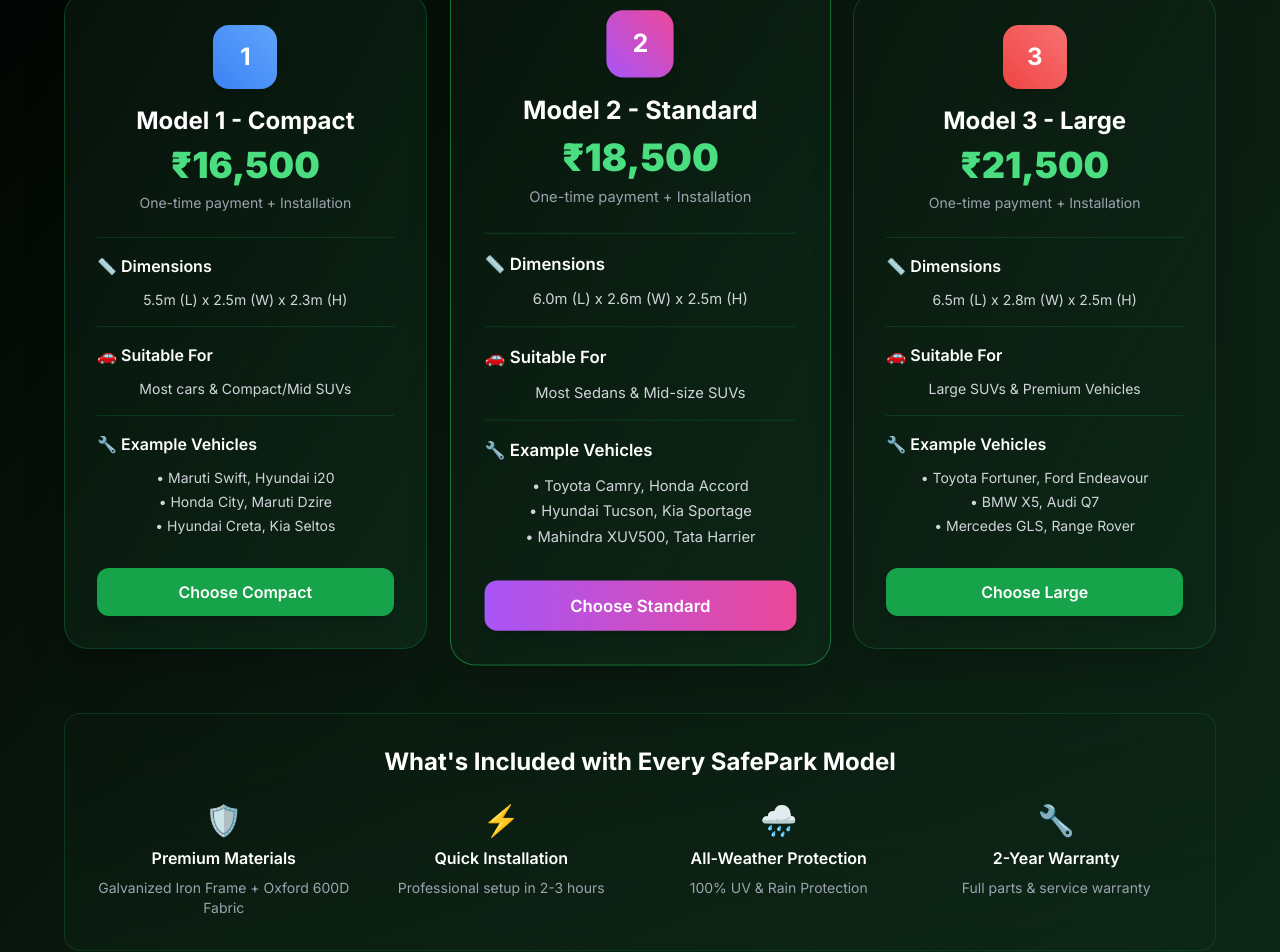
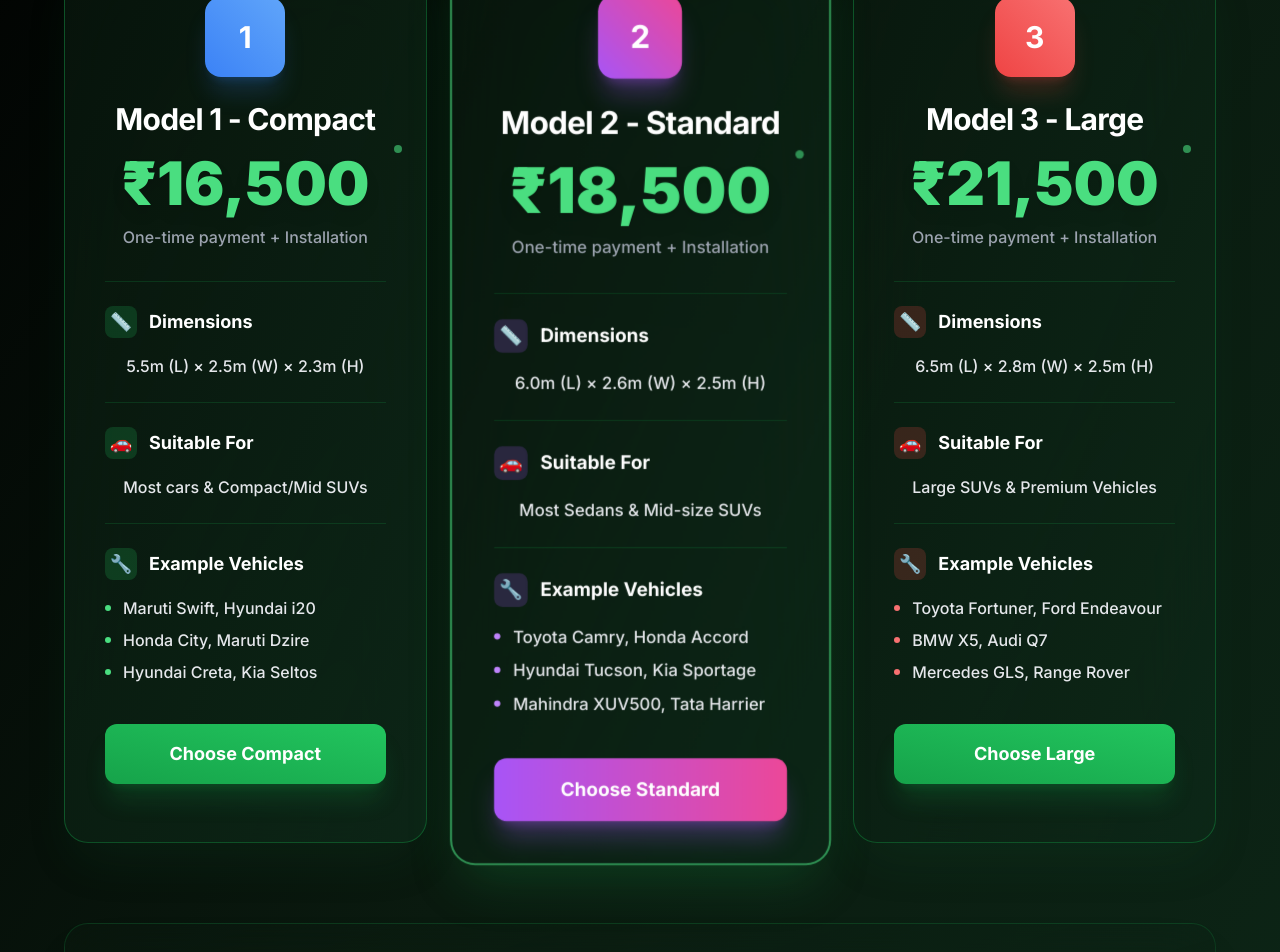
Before and after one commit to skillmates07-stack/safepark-website, a Next.js app: page /pricing in a window 1280 px wide. Shown: the part 420-1372 px from the top of the page. Built offline with nearby package versions, Linux system fonts and the light colour scheme.

Commit message:
Update page.tsx

```diff
--- a/src/app/pricing/page.tsx
+++ b/src/app/pricing/page.tsx
@@ -1,190 +1,210 @@
 export default function PricingPage() {
   return (
-    <main className="pt-[80px] bg-gradient-to-br from-black via-[#0a1a0f] to-[#0d2818] min-h-screen">
-      {/* PRICING SECTION */}
-      <section className="px-8 lg:px-16 py-16">
+    <main className="pt-[56px] bg-gradient-to-br from-black via-[#0a1a0f] to-[#0d2818] min-h-screen">
+      {/* HERO PRICING SECTION */}
+      <section className="px-8 lg:px-16 py-12 -mt-8 z-10 relative">
         <div className="max-w-7xl mx-auto text-center">
-          <h1 className="text-5xl lg:text-6xl font-black mb-6">
-            Choose Your <span className="bg-gradient-to-tr from-green-400 to-green-300 bg-clip-text text-transparent">SafePark</span> Pricing
+          {/* Premium Typography */}
+          <h1 className="text-6xl lg:text-7xl font-black mb-6 tracking-tight leading-none">
+            Choose Your <span className="bg-gradient-to-tr from-green-400 to-green-300 bg-clip-text text-transparent drop-shadow-[0_6px_25px_rgba(0,255,132,0.14)]">SafePark</span> Pricing
           </h1>
-          <p className="text-xl text-gray-300 mb-12 max-w-3xl mx-auto">
-            Find the perfect plan for your vehicle. All models use a premium GI frame and Oxford 600D fabric.
+          <p className="text-xl lg:text-2xl text-gray-200 mb-16 max-w-4xl mx-auto font-light">
+            Find the perfect plan for your vehicle. All models use a <span className="font-semibold text-white">premium GI frame and Oxford 600D fabric.</span>
           </p>
 
-          <div className="grid md:grid-cols-3 gap-8">
+          {/* Pricing Cards Grid */}
+          <div className="grid lg:grid-cols-3 gap-8 relative">
+
             {/* Model 1 - Compact */}
-            <div className="bg-gradient-to-br from-[#0a1a0f]/60 to-[#0d2818]/80 border border-green-600/30 p-8 rounded-3xl shadow-2xl hover:shadow-green-900/30 transition-all duration-300 relative">
-              <div className="text-center mb-6">
-                <div className="w-16 h-16 bg-gradient-to-tr from-blue-500 to-blue-400 rounded-2xl flex items-center justify-center text-white font-bold text-2xl mx-auto mb-4 shadow-lg">
+            <div className="bg-gradient-to-br from-[#0a1a0f]/65 to-[#0d2818]/85 border border-green-600/40 p-10 rounded-3xl shadow-2xl shadow-green-800/15 backdrop-blur-2xl hover:shadow-green-600/25 hover:scale-[1.02] transition-all duration-300 group">
+              <div className="text-center mb-8">
+                <div className="w-20 h-20 bg-gradient-to-tr from-blue-500 to-blue-400 rounded-2xl flex items-center justify-center text-white font-bold text-3xl mx-auto mb-6 shadow-xl shadow-blue-500/20">
                   1
                 </div>
-                <h3 className="text-2xl font-bold text-white mb-2">Model 1 - Compact</h3>
-                <div className="text-4xl font-black text-green-400 mb-2">₹16,500</div>
-                <p className="text-gray-400 text-sm">One-time payment + Installation</p>
+                <h3 className="text-3xl font-bold text-white mb-4 tracking-tight">Model 1 - Compact</h3>
+                <div className="relative">
+                  <div className="text-5xl lg:text-6xl font-black text-green-400 mb-3 drop-shadow-lg">₹16,500</div>
+                  <div className="absolute -top-2 -right-4 w-2 h-2 bg-green-400 rounded-full animate-pulse opacity-60"></div>
+                </div>
+                <p className="text-gray-400 text-base font-medium">One-time payment + Installation</p>
               </div>
 
-              <div className="space-y-4 mb-8">
-                <div className="border-t border-green-600/20 pt-4">
-                  <h4 className="text-white font-semibold mb-3 flex items-center">
-                    📏 Dimensions
+              {/* Features List */}
+              <div className="space-y-6 mb-10">
+                <div className="border-t border-green-600/20 pt-6">
+                  <h4 className="text-white font-bold mb-4 flex items-center text-lg">
+                    <span className="w-8 h-8 bg-green-500/20 rounded-lg flex items-center justify-center mr-3">📏</span>
+                    Dimensions
                   </h4>
-                  <p className="text-gray-300 text-sm">5.5m (L) x 2.5m (W) x 2.3m (H)</p>
+                  <p className="text-gray-200 font-medium">5.5m (L) × 2.5m (W) × 2.3m (H)</p>
                 </div>
 
-                <div className="border-t border-green-600/20 pt-4">
-                  <h4 className="text-white font-semibold mb-3 flex items-center">
-                    🚗 Suitable For
+                <div className="border-t border-green-600/20 pt-6">
+                  <h4 className="text-white font-bold mb-4 flex items-center text-lg">
+                    <span className="w-8 h-8 bg-green-500/20 rounded-lg flex items-center justify-center mr-3">🚗</span>
+                    Suitable For
                   </h4>
-                  <p className="text-gray-300 text-sm">Most cars & Compact/Mid SUVs</p>
+                  <p className="text-gray-200 font-medium">Most cars & Compact/Mid SUVs</p>
                 </div>
 
-                <div className="border-t border-green-600/20 pt-4">
-                  <h4 className="text-white font-semibold mb-3 flex items-center">
-                    🔧 Example Vehicles
+                <div className="border-t border-green-600/20 pt-6">
+                  <h4 className="text-white font-bold mb-4 flex items-center text-lg">
+                    <span className="w-8 h-8 bg-green-500/20 rounded-lg flex items-center justify-center mr-3">🔧</span>
+                    Example Vehicles
                   </h4>
-                  <ul className="text-gray-300 text-sm space-y-1">
-                    <li>• Maruti Swift, Hyundai i20</li>
-                    <li>• Honda City, Maruti Dzire</li>
-                    <li>• Hyundai Creta, Kia Seltos</li>
+                  <ul className="text-gray-200 font-medium space-y-2">
+                    <li className="flex items-center"><span className="w-1.5 h-1.5 bg-green-400 rounded-full mr-3"></span>Maruti Swift, Hyundai i20</li>
+                    <li className="flex items-center"><span className="w-1.5 h-1.5 bg-green-400 rounded-full mr-3"></span>Honda City, Maruti Dzire</li>
+                    <li className="flex items-center"><span className="w-1.5 h-1.5 bg-green-400 rounded-full mr-3"></span>Hyundai Creta, Kia Seltos</li>
                   </ul>
                 </div>
               </div>
 
-              <button className="w-full bg-green-600 hover:bg-green-700 text-white py-3 rounded-xl font-semibold transition-all duration-300 shadow-lg">
+              <button className="w-full bg-gradient-to-tr from-green-600 to-green-500 hover:from-green-500 hover:to-green-400 text-white py-4 rounded-xl text-lg font-bold shadow-xl shadow-green-600/20 hover:shadow-green-500/30 hover:scale-[1.02] transition-all duration-300">
                 Choose Compact
               </button>
             </div>
 
             {/* Model 2 - Standard (Most Popular) */}
-            <div className="bg-gradient-to-br from-[#0a1a0f]/60 to-[#0d2818]/80 border border-green-500/50 p-8 rounded-3xl shadow-2xl hover:shadow-green-900/40 transition-all duration-300 relative transform scale-105">
-              <div className="absolute -top-3 left-1/2 transform -translate-x-1/2">
-                <span className="bg-gradient-to-r from-pink-500 to-purple-500 text-white px-4 py-1 rounded-full text-sm font-bold">
+            <div className="bg-gradient-to-br from-[#0a1a0f]/65 to-[#0d2818]/85 border-2 border-green-400/60 p-10 rounded-3xl shadow-2xl shadow-green-600/25 backdrop-blur-2xl hover:shadow-green-400/35 hover:scale-[1.02] transition-all duration-300 group relative transform lg:scale-105 lg:z-10">
+
+              {/* Popular Badge */}
+              <div className="absolute -top-4 left-1/2 transform -translate-x-1/2 z-20">
+                <div className="bg-gradient-to-r from-pink-500 to-purple-500 text-white px-6 py-2 rounded-full text-sm font-bold shadow-lg shadow-purple-500/30 animate-pulse">
                   ⭐ Most Popular
-                </span>
+                </div>
               </div>
 
-              <div className="text-center mb-6">
-                <div className="w-16 h-16 bg-gradient-to-tr from-purple-500 to-pink-500 rounded-2xl flex items-center justify-center text-white font-bold text-2xl mx-auto mb-4 shadow-lg">
+              <div className="text-center mb-8 mt-4">
+                <div className="w-20 h-20 bg-gradient-to-tr from-purple-500 to-pink-500 rounded-2xl flex items-center justify-center text-white font-bold text-3xl mx-auto mb-6 shadow-xl shadow-purple-500/30">
                   2
                 </div>
-                <h3 className="text-2xl font-bold text-white mb-2">Model 2 - Standard</h3>
-                <div className="text-4xl font-black text-green-400 mb-2">₹18,500</div>
-                <p className="text-gray-400 text-sm">One-time payment + Installation</p>
+                <h3 className="text-3xl font-bold text-white mb-4 tracking-tight">Model 2 - Standard</h3>
+                <div className="relative">
+                  <div className="text-5xl lg:text-6xl font-black text-green-400 mb-3 drop-shadow-lg">₹18,500</div>
+                  <div className="absolute -top-2 -right-4 w-2 h-2 bg-green-400 rounded-full animate-pulse opacity-60"></div>
+                </div>
+                <p className="text-gray-400 text-base font-medium">One-time payment + Installation</p>
               </div>
 
-              <div className="space-y-4 mb-8">
-                <div className="border-t border-green-600/20 pt-4">
-                  <h4 className="text-white font-semibold mb-3 flex items-center">
-                    📏 Dimensions
+              {/* Features List */}
+              <div className="space-y-6 mb-10">
+                <div className="border-t border-green-600/20 pt-6">
+                  <h4 className="text-white font-bold mb-4 flex items-center text-lg">
+                    <span className="w-8 h-8 bg-purple-500/20 rounded-lg flex items-center justify-center mr-3">📏</span>
+                    Dimensions
                   </h4>
-                  <p className="text-gray-300 text-sm">6.0m (L) x 2.6m (W) x 2.5m (H)</p>
+                  <p className="text-gray-200 font-medium">6.0m (L) × 2.6m (W) × 2.5m (H)</p>
                 </div>
 
-                <div className="border-t border-green-600/20 pt-4">
-                  <h4 className="text-white font-semibold mb-3 flex items-center">
-                    🚗 Suitable For
+                <div className="border-t border-green-600/20 pt-6">
+                  <h4 className="text-white font-bold mb-4 flex items-center text-lg">
+                    <span className="w-8 h-8 bg-purple-500/20 rounded-lg flex items-center justify-center mr-3">🚗</span>
+                    Suitable For
                   </h4>
-                  <p className="text-gray-300 text-sm">Most Sedans & Mid-size SUVs</p>
+                  <p className="text-gray-200 font-medium">Most Sedans & Mid-size SUVs</p>
                 </div>
 
-                <div className="border-t border-green-600/20 pt-4">
-                  <h4 className="text-white font-semibold mb-3 flex items-center">
-                    🔧 Example Vehicles
+                <div className="border-t border-green-600/20 pt-6">
+                  <h4 className="text-white font-bold mb-4 flex items-center text-lg">
+                    <span className="w-8 h-8 bg-purple-500/20 rounded-lg flex items-center justify-center mr-3">🔧</span>
+                    Example Vehicles
                   </h4>
-                  <ul className="text-gray-300 text-sm space-y-1">
-                    <li>• Toyota Camry, Honda Accord</li>
-                    <li>• Hyundai Tucson, Kia Sportage</li>
-                    <li>• Mahindra XUV500, Tata Harrier</li>
+                  <ul className="text-gray-200 font-medium space-y-2">
+                    <li className="flex items-center"><span className="w-1.5 h-1.5 bg-purple-400 rounded-full mr-3"></span>Toyota Camry, Honda Accord</li>
+                    <li className="flex items-center"><span className="w-1.5 h-1.5 bg-purple-400 rounded-full mr-3"></span>Hyundai Tucson, Kia Sportage</li>
+                    <li className="flex items-center"><span className="w-1.5 h-1.5 bg-purple-400 rounded-full mr-3"></span>Mahindra XUV500, Tata Harrier</li>
                   </ul>
                 </div>
               </div>
 
-              <button className="w-full bg-gradient-to-r from-purple-500 to-pink-500 hover:from-purple-600 hover:to-pink-600 text-white py-3 rounded-xl font-semibold transition-all duration-300 shadow-lg">
+              <button className="w-full bg-gradient-to-r from-purple-500 to-pink-500 hover:from-purple-400 hover:to-pink-400 text-white py-4 rounded-xl text-lg font-bold shadow-xl shadow-purple-500/30 hover:shadow-purple-400/40 hover:scale-[1.02] transition-all duration-300">
                 Choose Standard
               </button>
             </div>
 
             {/* Model 3 - Large */}
-            <div className="bg-gradient-to-br from-[#0a1a0f]/60 to-[#0d2818]/80 border border-green-600/30 p-8 rounded-3xl shadow-2xl hover:shadow-green-900/30 transition-all duration-300 relative">
-              <div className="text-center mb-6">
-                <div className="w-16 h-16 bg-gradient-to-tr from-red-500 to-red-400 rounded-2xl flex items-center justify-center text-white font-bold text-2xl mx-auto mb-4 shadow-lg">
+            <div className="bg-gradient-to-br from-[#0a1a0f]/65 to-[#0d2818]/85 border border-green-600/40 p-10 rounded-3xl shadow-2xl shadow-green-800/15 backdrop-blur-2xl hover:shadow-green-600/25 hover:scale-[1.02] transition-all duration-300 group">
+              <div className="text-center mb-8">
+                <div className="w-20 h-20 bg-gradient-to-tr from-red-500 to-red-400 rounded-2xl flex items-center justify-center text-white font-bold text-3xl mx-auto mb-6 shadow-xl shadow-red-500/20">
                   3
                 </div>
-                <h3 className="text-2xl font-bold text-white mb-2">Model 3 - Large</h3>
-                <div className="text-4xl font-black text-green-400 mb-2">₹21,500</div>
-                <p className="text-gray-400 text-sm">One-time payment + Installation</p>
+                <h3 className="text-3xl font-bold text-white mb-4 tracking-tight">Model 3 - Large</h3>
+                <div className="relative">
+                  <div className="text-5xl lg:text-6xl font-black text-green-400 mb-3 drop-shadow-lg">₹21,500</div>
+                  <div className="absolute -top-2 -right-4 w-2 h-2 bg-green-400 rounded-full animate-pulse opacity-60"></div>
+                </div>
+                <p className="text-gray-400 text-base font-medium">One-time payment + Installation</p>
               </div>
 
-              <div className="space-y-4 mb-8">
-                <div className="border-t border-green-600/20 pt-4">
-                  <h4 className="text-white font-semibold mb-3 flex items-center">
-                    📏 Dimensions
+              {/* Features List */}
+              <div className="space-y-6 mb-10">
+                <div className="border-t border-green-600/20 pt-6">
+                  <h4 className="text-white font-bold mb-4 flex items-center text-lg">
+                    <span className="w-8 h-8 bg-red-500/20 rounded-lg flex items-center justify-center mr-3">📏</span>
+                    Dimensions
                   </h4>
-                  <p className="text-gray-300 text-sm">6.5m (L) x 2.8m (W) x 2.5m (H)</p>
+                  <p className="text-gray-200 font-medium">6.5m (L) × 2.8m (W) × 2.5m (H)</p>
                 </div>
 
-                <div className="border-t border-green-600/20 pt-4">
-                  <h4 className="text-white font-semibold mb-3 flex items-center">
-                    🚗 Suitable For
+                <div className="border-t border-green-600/20 pt-6">
+                  <h4 className="text-white font-bold mb-4 flex items-center text-lg">
+                    <span className="w-8 h-8 bg-red-500/20 rounded-lg flex items-center justify-center mr-3">🚗</span>
+                    Suitable For
                   </h4>
-                  <p className="text-gray-300 text-sm">Large SUVs & Premium Vehicles</p>
+                  <p className="text-gray-200 font-medium">Large SUVs & Premium Vehicles</p>
                 </div>
 
-                <div className="border-t border-green-600/20 pt-4">
-                  <h4 className="text-white font-semibold mb-3 flex items-center">
-                    🔧 Example Vehicles
+                <div className="border-t border-green-600/20 pt-6">
+                  <h4 className="text-white font-bold mb-4 flex items-center text-lg">
+                    <span className="w-8 h-8 bg-red-500/20 rounded-lg flex items-center justify-center mr-3">🔧</span>
+                    Example Vehicles
                   </h4>
-                  <ul className="text-gray-300 text-sm space-y-1">
-                    <li>• Toyota Fortuner, Ford Endeavour</li>
-                    <li>• BMW X5, Audi Q7</li>
-                    <li>• Mercedes GLS, Range Rover</li>
+                  <ul className="text-gray-200 font-medium space-y-2">
+                    <li className="flex items-center"><span className="w-1.5 h-1.5 bg-red-400 rounded-full mr-3"></span>Toyota Fortuner, Ford Endeavour</li>
+                    <li className="flex items-center"><span className="w-1.5 h-1.5 bg-red-400 rounded-full mr-3"></span>BMW X5, Audi Q7</li>
+                    <li className="flex items-center"><span className="w-1.5 h-1.5 bg-red-400 rounded-full mr-3"></span>Mercedes GLS, Range Rover</li>
                   </ul>
                 </div>
               </div>
 
-              <button className="w-full bg-green-600 hover:bg-green-700 text-white py-3 rounded-xl font-semibold transition-all duration-300 shadow-lg">
+              <button className="w-full bg-gradient-to-tr from-green-600 to-green-500 hover:from-green-500 hover:to-green-400 text-white py-4 rounded-xl text-lg font-bold shadow-xl shadow-green-600/20 hover:shadow-green-500/30 hover:scale-[1.02] transition-all duration-300">
                 Choose Large
               </button>
             </div>
           </div>
 
-          {/* Additional Information */}
-          <div className="mt-16 bg-gradient-to-br from-[#0a1a0f]/40 to-[#0d2818]/60 border border-green-600/20 p-8 rounded-2xl">
-            <h3 className="text-2xl font-bold text-white mb-6">What's Included with Every SafePark Model</h3>
-            <div className="grid md:grid-cols-4 gap-6 text-center">
-              <div>
-                <div className="text-3xl mb-2">🛡️</div>
-                <h4 className="text-white font-semibold mb-2">Premium Materials</h4>
-                <p className="text-gray-400 text-sm">Galvanized Iron Frame + Oxford 600D Fabric</p>
-              </div>
-              <div>
-                <div className="text-3xl mb-2">⚡</div>
-                <h4 className="text-white font-semibold mb-2">Quick Installation</h4>
-                <p className="text-gray-400 text-sm">Professional setup in 2-3 hours</p>
-              </div>
-              <div>
-                <div className="text-3xl mb-2">🌧️</div>
-                <h4 className="text-white font-semibold mb-2">All-Weather Protection</h4>
-                <p className="text-gray-400 text-sm">100% UV & Rain Protection</p>
-              </div>
-              <div>
-                <div className="text-3xl mb-2">🔧</div>
-                <h4 className="text-white font-semibold mb-2">2-Year Warranty</h4>
-                <p className="text-gray-400 text-sm">Full parts & service warranty</p>
-              </div>
+          {/* Premium Features Section */}
+          <div className="mt-20 bg-gradient-to-br from-[#0a1a0f]/40 to-[#0d2818]/60 border border-green-600/20 p-12 rounded-3xl backdrop-blur-xl shadow-2xl shadow-green-900/10">
+            <h3 className="text-4xl font-bold text-white mb-10 tracking-tight">What's Included with Every SafePark Model</h3>
+            <div className="grid md:grid-cols-4 gap-8">
+              {[
+                { icon: "🛡️", title: "Premium Materials", desc: "Galvanized Iron Frame + Oxford 600D Fabric", color: "from-blue-500 to-cyan-400" },
+                { icon: "⚡", title: "Quick Installation", desc: "Professional setup in 2-3 hours", color: "from-yellow-500 to-orange-400" },
+                { icon: "🌧️", title: "All-Weather Protection", desc: "100% UV & Rain Protection", color: "from-green-500 to-emerald-400" },
+                { icon: "🔧", title: "2-Year Warranty", desc: "Full parts & service warranty", color: "from-purple-500 to-pink-400" }
+              ].map((item, idx) => (
+                <div key={idx} className="text-center group cursor-default hover:scale-105 transition-all duration-300">
+                  <div className={`w-16 h-16 bg-gradient-to-tr ${item.color} rounded-2xl flex items-center justify-center text-3xl mx-auto mb-4 shadow-xl group-hover:shadow-2xl transition-all duration-300`}>
+                    {item.icon}
+                  </div>
+                  <h4 className="text-white font-bold mb-3 text-xl">{item.title}</h4>
+                  <p className="text-gray-300 font-medium leading-relaxed">{item.desc}</p>
+                </div>
+              ))}
             </div>
           </div>
 
-          {/* CTA Section */}
-          <div className="mt-16">
-            <h3 className="text-3xl font-bold text-white mb-6">Ready to Protect Your Vehicle?</h3>
-            <div className="flex flex-col sm:flex-row gap-4 justify-center">
+          {/* Final CTA Section */}
+          <div className="mt-20">
+            <h3 className="text-4xl lg:text-5xl font-bold text-white mb-8 tracking-tight">Ready to Protect Your Vehicle?</h3>
+            <div className="flex flex-col sm:flex-row gap-6 justify-center max-w-2xl mx-auto">
               <a href="tel:+919600840058"
-                 className="bg-green-600 hover:bg-green-700 px-8 py-4 rounded-xl text-lg font-semibold text-white shadow-xl transition-all duration-300">
+                 className="bg-gradient-to-tr from-green-600 to-green-500 hover:from-green-500 hover:to-green-400 px-10 py-5 rounded-xl text-xl font-bold text-white shadow-2xl shadow-green-600/20 hover:shadow-green-500/30 hover:scale-[1.02] transition-all duration-300 flex items-center justify-center">
                 📞 Call for Custom Quote
               </a>
               <a href="https://wa.me/919600840058?text=Hi! I'm interested in SafePark pricing. Can you help me choose the right model?"
-                 className="bg-black/50 border border-green-600 px-8 py-4 rounded-xl text-lg font-semibold text-white hover:bg-green-900/30 transition-all duration-300">
+                 className="bg-black/65 border-2 border-green-600 hover:border-green-400 px-10 py-5 rounded-xl text-xl font-bold text-white hover:bg-green-900/30 shadow-xl hover:scale-[1.02] transition-all duration-300 flex items-center justify-center">
                 💬 WhatsApp Us
               </a>
             </div>
```
